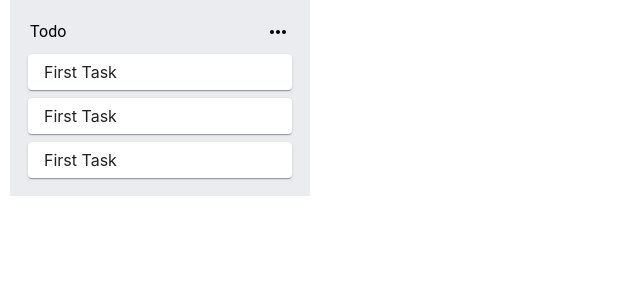
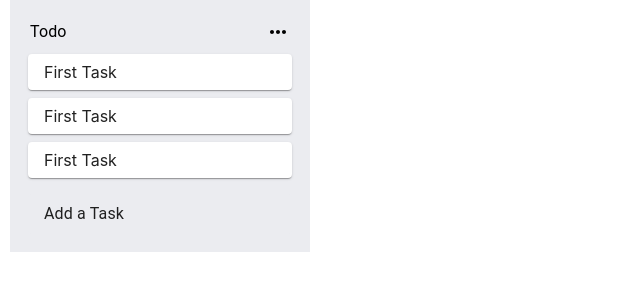
Before and after one commit to JaimeSolisS/tarea-tickets, a Next.js app: page / in a window 1280 px wide. Shown: the top 300 px of the page, without its empty margins (0-640 px from the left). Built offline with nearby package versions, Linux system fonts and the light colour scheme.

Commit message:
input component

```diff
--- /dev/null
+++ b/components/Input/InputContainer.jsx
@@ -0,0 +1,39 @@
+import React, { useState } from "react";
+import { Paper, Typography, Collapse } from "@material-ui/core";
+import { makeStyles, fade } from "@material-ui/core/styles";
+import InputCard from "./InputTask";
+
+const useStyle = makeStyles((theme) => ({
+  root: {
+    marginTop: theme.spacing(2),
+  },
+  addTask: {
+    padding: theme.spacing(1, 1, 1, 2),
+    margin: theme.spacing(0, 1, 1, 1),
+    background: "#EBECF0",
+    "&:hover": {
+      backgroundColor: fade("#000", 0.25),
+    },
+  },
+}));
+
+export default function InputContainer() {
+  const classes = useStyle();
+  const [open, setOpen] = useState(false);
+  return (
+    <div className={classes.root}>
+      <Collapse in={open}>
+        <InputCard setOpen={setOpen} />
+      </Collapse>
+      <Collapse in={!open}>
+        <Paper
+          className={classes.addTask}
+          elevation={0}
+          onClick={() => setOpen(!open)}
+        >
+          <Typography> Add a Task</Typography>
+        </Paper>
+      </Collapse>
+    </div>
+  );
+}
--- /dev/null
+++ b/components/Input/InputTask.jsx
@@ -0,0 +1,54 @@
+import React from "react";
+import { Paper, InputBase, Button, IconButton } from "@material-ui/core";
+import ClearIcon from "@material-ui/icons/Clear";
+import { makeStyles, fade } from "@material-ui/core/styles";
+import styled from "styled-components";
+
+const useStyle = makeStyles((theme) => ({
+  task: {
+    margin: theme.spacing(0, 1, 1, 1),
+    paddingBottom: theme.spacing(4),
+  },
+  input: {
+    margin: theme.spacing(1),
+  },
+  confirm: {
+    margin: theme.spacing(0, 1, 1, 1),
+  },
+}));
+
+const StyledButton = styled.button`
+  &&{
+    background: "#5AAC44",
+    color: "#fff",
+    "&:hover": {
+      background: fade("#5AAC44", 0.75),
+    }
+  }
+`;
+export default function InputTask({ setOpen }) {
+  const classes = useStyle();
+  return (
+    <div>
+      <div>
+        <Paper className={classes.task}>
+          <InputBase
+            multiline
+            onBlur={() => setOpen(false)}
+            fullWidth
+            inputProps={{
+              className: classes.input,
+            }}
+            placeholder="Enter a name of this task"
+          />
+        </Paper>
+      </div>
+      <div>
+        <StyledButton onClick={() => setOpen(false)}> Add Task </StyledButton>
+        <IconButton onClick={() => setOpen(false)}>
+          <ClearIcon />
+        </IconButton>
+      </div>
+    </div>
+  );
+}
--- a/components/List/List.jsx
+++ b/components/List/List.jsx
@@ -3,6 +3,7 @@ import styled from "styled-components";
 import { CssBaseline, Paper, Typography } from "@material-ui/core";
 import Title from "./Title";
 import Task from "./Task";
+import InputContainer from "../Input/InputContainer";
 
 const StyledDiv = styled.div`
   & {
@@ -21,6 +22,7 @@ export default function List() {
         <Task></Task>
         <Task></Task>
         <Task></Task>
+        <InputContainer></InputContainer>
       </StyledDiv>
     </div>
   );
```
